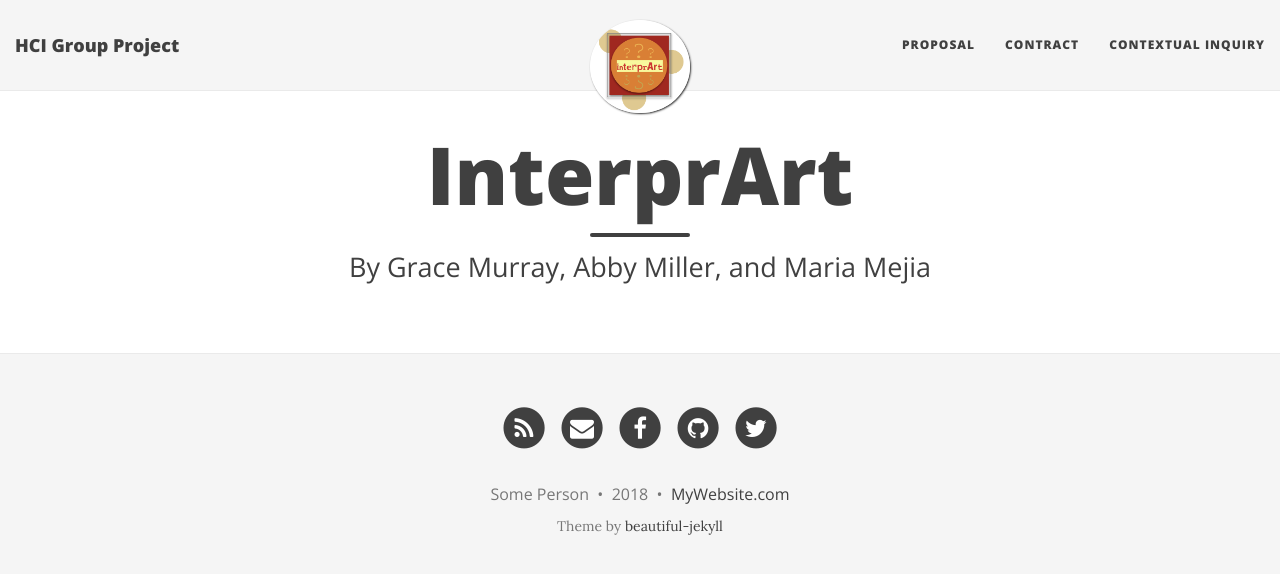
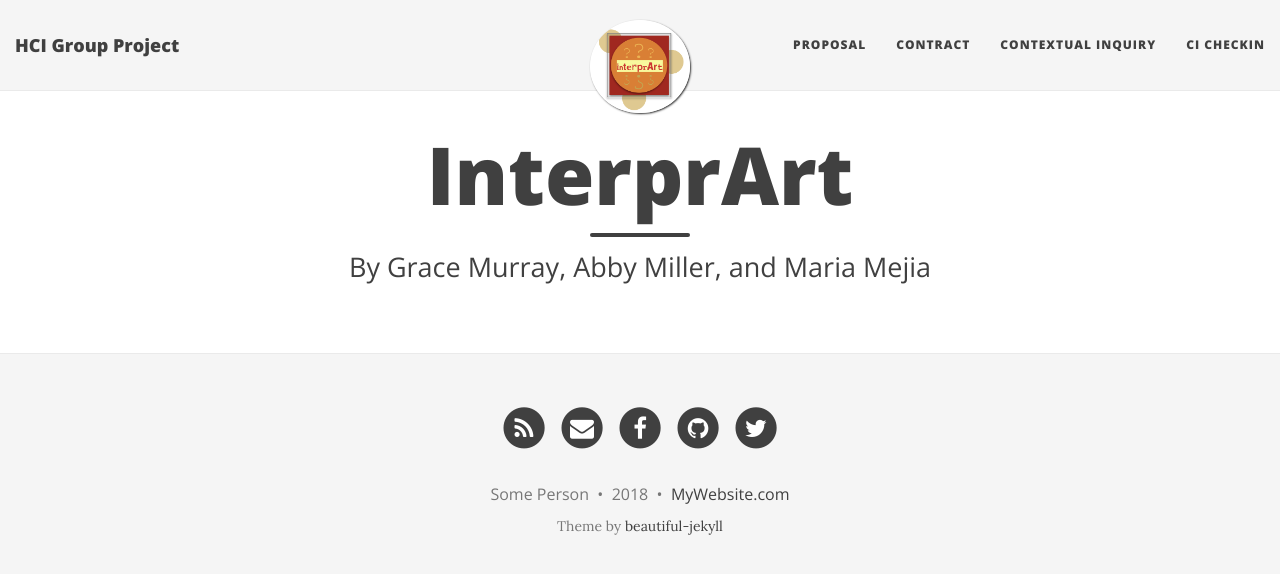
Before and after one commit to mc-mejia/HCIGroupProject, a Jekyll site: the page built from index.html, in a window 1280 px wide. Shown: the top 574 px of the page. Built offline with Jekyll 4.4.1, drawn with Linux system fonts in a browser that asks for light colours; nearby versions of some CDN libraries; the list of posts is cut into pages by our own code.

Commit message:
Update _config.yml

```diff
--- a/_config.yml
+++ b/_config.yml
@@ -26,6 +26,7 @@
   Proposal: "proposal"
   Contract: "contract"
   Contextual Inquiry: "ContextualInquiry"
+  CI Checkin: "CI-checkin"
 
 # Image to show in the navigation bar - image must be a square (width = height)
 # Remove this parameter if you don't want an image in the navbar
```
